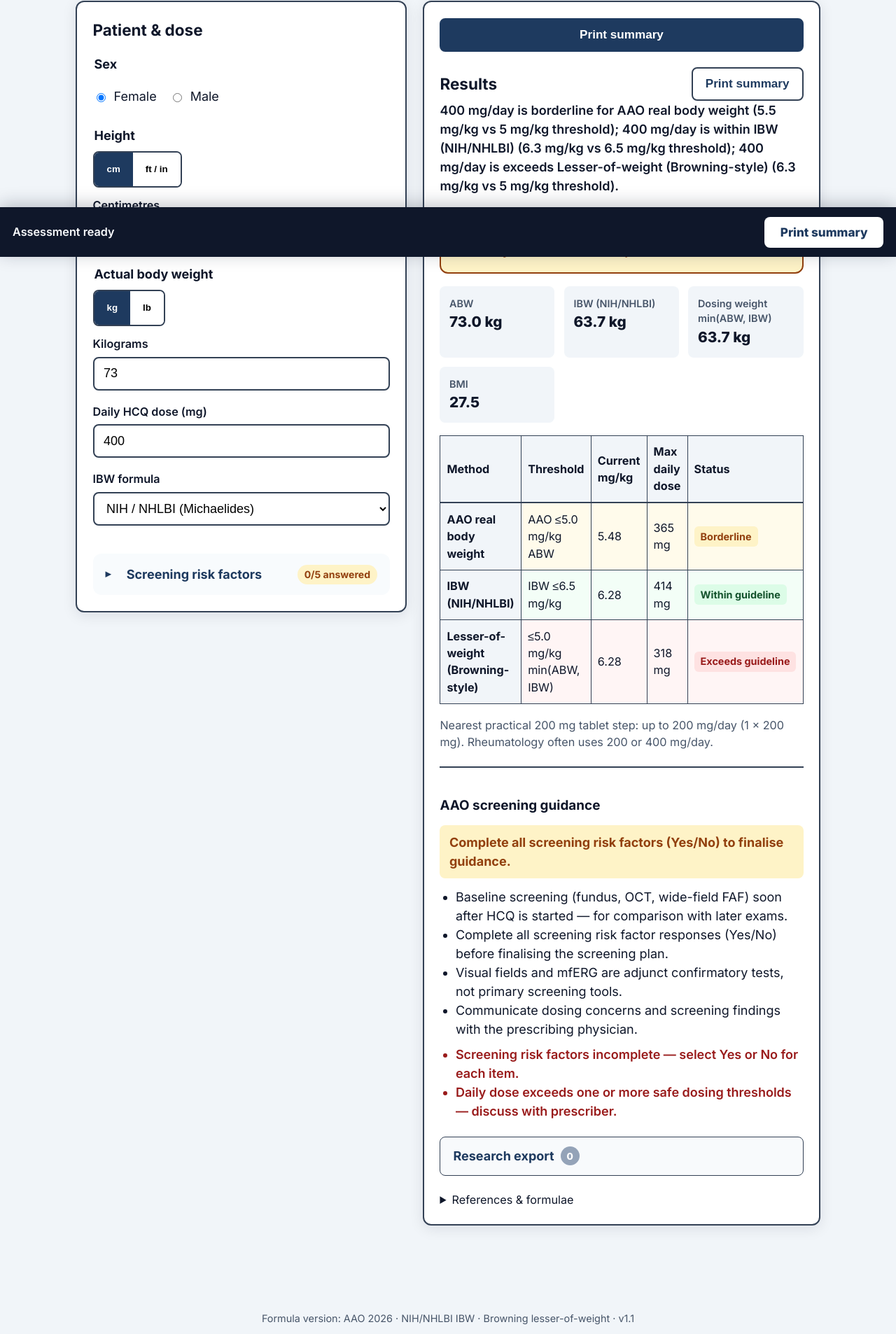
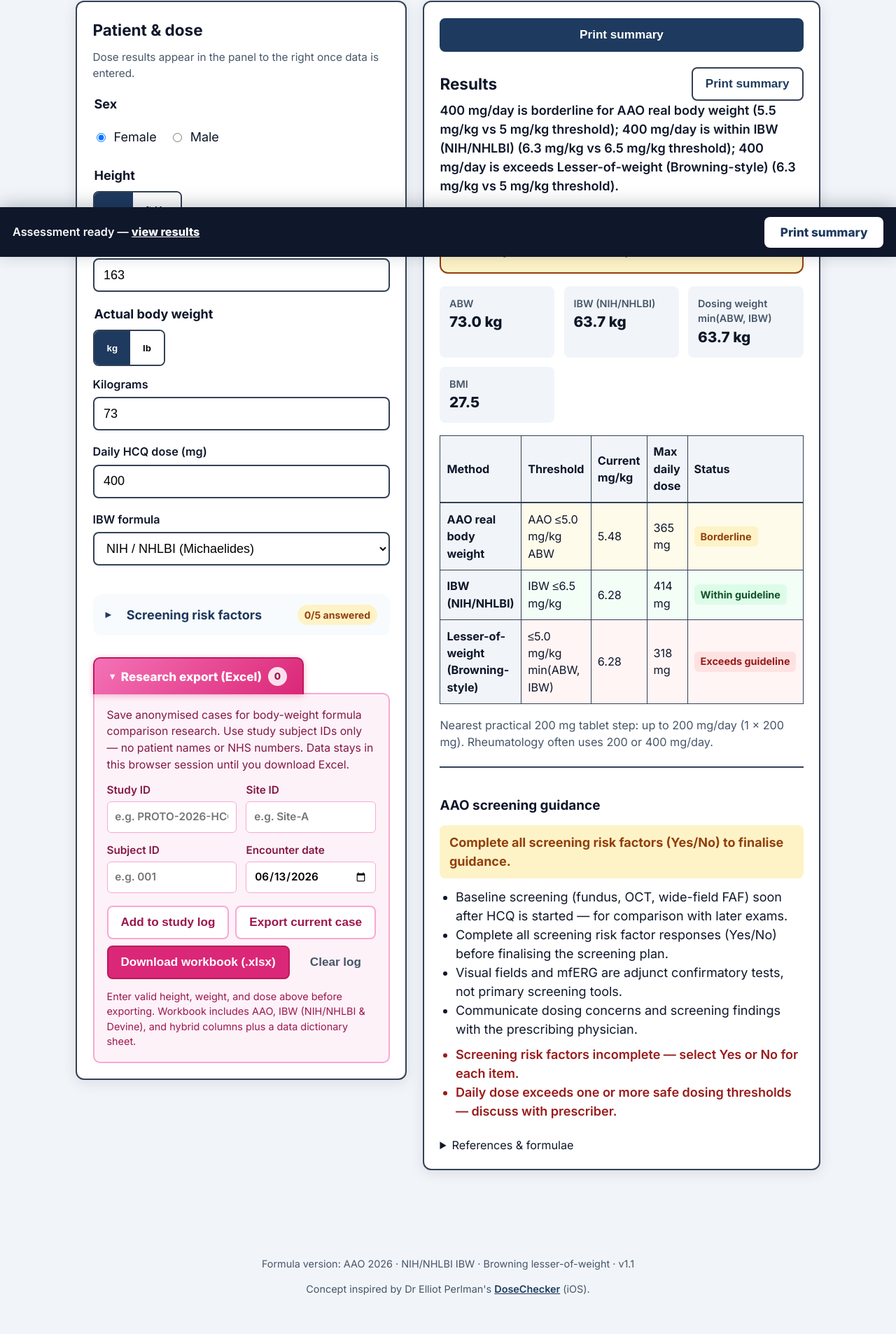
Before and after one commit to EyeMechanic786/HCQDoseCalculator, a website built with Vite: page index.html in a window 1280 px wide. Shown: the part 433-2339 px from the top of the page at 70% size. After the commit the page ends 2303 px from the top, so only its background shows below. Built offline with nearby package versions, Linux system fonts and the light colour scheme.

Commit message:
Improve research export discoverability with pink tab styling.
Move Excel export into the patient form with a pink tab, layout hints, and clearer Results navigation on mobile and desktop.

Co-authored-by: Cursor <cursoragent@cursor.com>

```diff
--- a/src/main.ts
+++ b/src/main.ts
@@ -228,7 +228,7 @@ function renderApp(): void {
     <main id="main" class="main">
       <div class="layout">
         <div id="form-root">${formHtml}</div>
-        <div id="results-root"></div>
+        <div id="results-root" tabindex="-1"></div>
       </div>
     </main>
     <footer class="site-footer">
--- a/src/style.css
+++ b/src/style.css
@@ -182,10 +182,41 @@ body {
   gap: 1.25rem;
 }
 
+#results-root {
+  scroll-margin-top: 1rem;
+}
+
+.layout-hint {
+  margin: -0.35rem 0 1rem;
+  font-size: 0.85rem;
+  color: var(--text-muted);
+}
+
+.layout-hint--desktop {
+  display: none;
+}
+
+.layout-hint--mobile {
+  display: block;
+}
+
+.layout-hint__link {
+  color: var(--primary);
+  font-weight: 700;
+}
+
 @media (min-width: 900px) {
   .layout {
     grid-template-columns: 1fr 1.2fr;
     align-items: start;
+  }
+
+  .layout-hint--desktop {
+    display: block;
+  }
+
+  .layout-hint--mobile {
+    display: none;
   }
 }
 
@@ -686,25 +717,47 @@ tr.status--exceeds {
 }
 
 .research-export {
-  margin-top: 1.25rem;
-  border: 1px solid var(--border);
-  border-radius: 8px;
-  background: #f8fafc;
+  margin-top: 1.75rem;
+  padding: 0;
+  border: none;
+  background: transparent;
 }
 
 .research-export__summary {
-  padding: 0.75rem 1rem;
-  font-weight: 700;
-  color: var(--primary);
+  display: inline-flex;
+  align-items: center;
+  gap: 0.5rem;
+  padding: 0.65rem 1.25rem;
+  font-weight: 800;
+  font-size: 0.95rem;
+  color: #fff;
   cursor: pointer;
   list-style: none;
-  display: flex;
-  align-items: center;
-  gap: 0.5rem;
+  background: linear-gradient(135deg, #f472b6 0%, #db2777 100%);
+  border: 2px solid #be185d;
+  border-bottom: none;
+  border-radius: 10px 10px 0 0;
+  box-shadow: 0 2px 10px rgba(219, 39, 119, 0.35);
+  position: relative;
+  z-index: 1;
+}
+
+.research-export__summary:hover {
+  background: linear-gradient(135deg, #f9a8d4 0%, #ec4899 100%);
 }
 
 .research-export__summary::-webkit-details-marker {
   display: none;
+}
+
+.research-export__summary::before {
+  content: '▾';
+  font-size: 0.75rem;
+  opacity: 0.9;
+}
+
+.research-export:not([open]) .research-export__summary::before {
+  content: '▸';
 }
 
 .research-export__badge {
@@ -715,25 +768,29 @@ tr.status--exceeds {
   height: 1.5rem;
   padding: 0 0.4rem;
   border-radius: 999px;
-  background: var(--primary);
-  color: #fff;
+  background: #fff;
+  color: #be185d;
   font-size: 0.75rem;
   font-weight: 800;
 }
 
 .research-export__badge--empty {
-  background: #94a3b8;
+  background: rgba(255, 255, 255, 0.85);
+  color: #9d174d;
 }
 
 .research-export__body {
-  padding: 0 1rem 1rem;
-  border-top: 1px solid var(--border);
+  padding: 1rem;
+  background: #fdf2f8;
+  border: 2px solid #f9a8d4;
+  border-radius: 0 10px 10px 10px;
+  margin-top: -2px;
 }
 
 .research-export__intro {
-  margin: 0.75rem 0;
+  margin: 0 0 0.75rem;
   font-size: 0.875rem;
-  color: var(--text-muted);
+  color: #831843;
   line-height: 1.5;
 }
 
@@ -750,14 +807,20 @@ tr.status--exceeds {
   gap: 0.25rem;
   font-size: 0.85rem;
   font-weight: 600;
+  color: #831843;
 }
 
 .research-export__field input {
   min-height: 2.5rem;
   padding: 0.4rem 0.6rem;
-  border: 1px solid var(--border);
+  border: 1px solid #f9a8d4;
   border-radius: 6px;
   font: inherit;
+  background: #fff;
+}
+
+.research-export__field input:focus-visible {
+  outline-color: #ec4899;
 }
 
 .research-export__actions {
@@ -767,10 +830,29 @@ tr.status--exceeds {
   margin-bottom: 0.75rem;
 }
 
+.research-export .btn--primary {
+  background: #db2777;
+  border-color: #be185d;
+  color: #fff;
+}
+
+.research-export .btn--primary:hover {
+  background: #be185d;
+}
+
+.research-export .btn--secondary {
+  border-color: #f9a8d4;
+  color: #9d174d;
+}
+
+.research-export .btn--secondary:hover {
+  background: #fce7f3;
+}
+
 .research-export__note {
   margin: 0;
   font-size: 0.8rem;
-  color: var(--text-muted);
+  color: #9d174d;
 }
 
 .results-print-top {
@@ -802,6 +884,12 @@ tr.status--exceeds {
   margin: 0;
   font-size: 0.9rem;
   font-weight: 600;
+}
+
+.print-bar__link {
+  color: #fff;
+  font-weight: 800;
+  text-decoration: underline;
 }
 
 .print-bar__btn {
--- a/src/ui/calculatorForm.ts
+++ b/src/ui/calculatorForm.ts
@@ -1,5 +1,6 @@
 import type { HeightUnit, IbwAlgorithm, Sex, WeightUnit, YesNo } from '../types.ts';
 import { renderScreeningRiskFactors } from './riskFactorsForm.ts';
+import { renderResearchExportPanel } from './researchExportPanel.ts';
 
 export interface FormState {
   sex: Sex;
@@ -41,6 +42,10 @@ export function renderCalculatorForm(state: FormState): string {
   return `
     <section class="panel" aria-labelledby="calc-heading">
       <h2 id="calc-heading">Patient &amp; dose</h2>
+      <p class="layout-hint layout-hint--desktop">Dose results appear in the panel to the right once data is entered.</p>
+      <p class="layout-hint layout-hint--mobile">
+        <a href="#results-root" class="layout-hint__link">Scroll down to Results</a> for the dose comparison table.
+      </p>
       <form id="calc-form" class="calc-form" novalidate>
         <fieldset class="field-group">
           <legend>Sex</legend>
@@ -120,6 +125,8 @@ export function renderCalculatorForm(state: FormState): string {
 
         ${renderScreeningRiskFactors(state)}
       </form>
+
+      ${renderResearchExportPanel()}
     </section>
   `;
 }
--- a/src/ui/calculatorFormBedside.ts
+++ b/src/ui/calculatorFormBedside.ts
@@ -1,11 +1,15 @@
 import type { FormState } from './calculatorForm.ts';
 import { renderScreeningRiskFactors } from './riskFactorsForm.ts';
+import { renderResearchExportPanel } from './researchExportPanel.ts';
 
 /** DoseChecker-inspired compact input layout — height, weight, dose first. */
 export function renderBedsideForm(state: FormState): string {
   return `
     <section class="bedside-card bedside-card--inputs" aria-labelledby="bedside-inputs-heading">
       <h2 id="bedside-inputs-heading" class="bedside-card__title">Enter patient data</h2>
+      <p class="layout-hint layout-hint--mobile">
+        <a href="#results-root" class="layout-hint__link">Scroll down to Results</a> for the dose assessment.
+      </p>
       <form id="calc-form" class="bedside-form" novalidate>
         <div class="bedside-segment" role="group" aria-label="Sex">
           <button type="button" class="bedside-segment__btn ${state.sex === 'female' ? 'is-active' : ''}" data-sex="female">Female</button>
@@ -66,6 +70,8 @@ export function renderBedsideForm(state: FormState): string {
           </label>
         </details>
       </form>
+
+      ${renderResearchExportPanel()}
     </section>
   `;
 }
--- a/src/ui/printBar.ts
+++ b/src/ui/printBar.ts
@@ -10,7 +10,7 @@ export function renderPrintButton(label = 'Print summary', className = 'btn btn-
 export function renderStickyPrintBar(visible: boolean): string {
   return `
     <div id="print-bar" class="print-bar ${visible ? '' : 'print-bar--hidden'}" ${visible ? '' : 'aria-hidden="true"'}>
-      <p class="print-bar__text">Assessment ready</p>
+      <p class="print-bar__text">Assessment ready — <a href="#results-root" class="print-bar__link">view results</a></p>
       ${renderPrintButton('Print summary', 'print-bar__btn')}
     </div>
   `;
--- a/src/ui/researchExportPanel.ts
+++ b/src/ui/researchExportPanel.ts
@@ -2,15 +2,15 @@ import { getLogCount } from '../export/studyLog.ts';
 import { loadStudyMeta } from '../export/studyMeta.ts';
 import { todayIsoDate } from '../export/buildResearchRow.ts';
 
-export function renderResearchExportPanel(enabled: boolean): string {
+export function renderResearchExportPanel(): string {
   const logCount = getLogCount();
   const meta = loadStudyMeta();
   const today = todayIsoDate();
 
   return `
-    <details class="research-export" id="research-export">
+    <details class="research-export" id="research-export" open>
       <summary class="research-export__summary">
-        Research export
+        Research export (Excel)
         <span id="research-log-count" class="research-export__badge ${logCount === 0 ? 'research-export__badge--empty' : ''}" aria-label="${logCount} cases in study log">${logCount}</span>
       </summary>
       <div class="research-export__body">
@@ -30,22 +30,22 @@ export function renderResearchExportPanel(enabled: boolean): string {
           </label>
           <label class="research-export__field">
             <span>Subject ID</span>
-            <input type="text" id="research-subject-id" placeholder="e.g. 001" autocomplete="off" ${enabled ? '' : 'disabled'} />
+            <input type="text" id="research-subject-id" placeholder="e.g. 001" autocomplete="off" />
           </label>
           <label class="research-export__field">
             <span>Encounter date</span>
-            <input type="date" id="research-encounter-date" value="${today}" ${enabled ? '' : 'disabled'} />
+            <input type="date" id="research-encounter-date" value="${today}" />
           </label>
         </div>
 
         <div class="research-export__actions">
-          <button type="button" class="btn btn--secondary" data-action="research-add" ${enabled ? '' : 'disabled'}>
+          <button type="button" class="btn btn--secondary" data-action="research-add">
             Add to study log
           </button>
-          <button type="button" class="btn btn--secondary" data-action="research-export-current" ${enabled ? '' : 'disabled'}>
+          <button type="button" class="btn btn--secondary" data-action="research-export-current">
             Export current case
           </button>
-          <button type="button" class="btn btn--primary" data-action="research-download" ${enabled ? '' : 'disabled'}>
+          <button type="button" class="btn btn--primary" data-action="research-download">
             Download workbook (.xlsx)
           </button>
           <button type="button" class="btn btn--ghost" data-action="research-clear">
@@ -54,7 +54,7 @@ export function renderResearchExportPanel(enabled: boolean): string {
         </div>
 
         <p class="research-export__note">
-          Workbook includes all logged cases with AAO, IBW (NIH/NHLBI &amp; Devine), and hybrid columns, plus a data dictionary sheet.
+          Enter valid height, weight, and dose above before exporting. Workbook includes AAO, IBW (NIH/NHLBI &amp; Devine), and hybrid columns plus a data dictionary sheet.
         </p>
       </div>
     </details>
--- a/src/ui/resultsPanel.ts
+++ b/src/ui/resultsPanel.ts
@@ -1,6 +1,5 @@
 import { renderRiskFactorWarning } from './riskFactorWarning.ts';
 import { renderPrintButton } from './printBar.ts';
-import { renderResearchExportPanel } from './researchExportPanel.ts';
 import { statusClass, statusLabel } from '../calc/screening.ts';
 import type { HcqAssessment } from '../types.ts';
 import type { ScreeningGuidance } from '../types.ts';
@@ -13,7 +12,7 @@ export function renderResultsPanel(
 ): string {
   if (invalidMessage) {
     return `
-      <section class="panel panel--results" aria-live="polite" aria-atomic="true">
+      <section class="panel panel--results" aria-live="polite" aria-atomic="true" id="results-panel">
         <h2>Results</h2>
         <p class="results-placeholder">${invalidMessage}</p>
       </section>
@@ -22,7 +21,7 @@ export function renderResultsPanel(
 
   if (!assessment) {
     return `
-      <section class="panel panel--results" aria-live="polite" aria-atomic="true">
+      <section class="panel panel--results" aria-live="polite" aria-atomic="true" id="results-panel">
         <h2>Results</h2>
         <p class="results-placeholder">Enter patient measurements and dose to see assessment.</p>
       </section>
@@ -67,7 +66,7 @@ export function renderResultsPanel(
     : '';
 
   return `
-    <section class="panel panel--results" aria-live="polite" aria-atomic="true">
+    <section class="panel panel--results" aria-live="polite" aria-atomic="true" id="results-panel">
       <div class="results-print-top">
         ${renderPrintButton('Print summary', 'btn btn--print btn--print-top')}
       </div>
@@ -127,8 +126,6 @@ export function renderResultsPanel(
 
       ${screeningBlock}
 
-      ${renderResearchExportPanel(true)}
-
       <details class="references">
         <summary>References &amp; formulae</summary>
         <ul>
--- a/src/ui/resultsPanelBedside.ts
+++ b/src/ui/resultsPanelBedside.ts
@@ -1,6 +1,5 @@
 import { renderRiskFactorWarning } from './riskFactorWarning.ts';
 import { renderPrintButton } from './printBar.ts';
-import { renderResearchExportPanel } from './researchExportPanel.ts';
 import { statusClass, statusLabel } from '../calc/screening.ts';
 import { formatNumber, kgToLb } from '../calc/units.ts';
 import type { HcqAssessment, ScreeningGuidance } from '../types.ts';
@@ -49,7 +48,8 @@ export function renderBedsideResults(
     : '';
 
   return `
-    <section class="bedside-results" aria-live="polite" aria-atomic="true">
+    <section class="bedside-results" id="results-panel" aria-live="polite" aria-atomic="true">
+      <h2 class="bedside-results__heading">Results</h2>
       <div class="bedside-print-top">
         ${renderPrintButton('Print summary', 'bedside-btn bedside-btn--print-top')}
       </div>
@@ -116,8 +116,6 @@ export function renderBedsideResults(
 
       ${screeningHtml}
 
-      ${renderResearchExportPanel(true)}
-
       <p class="bedside-footnote">
         Lesser-of-weight hybrid max: ${Math.round(assessment.methods[2]!.maxDailyDoseMg)} mg/day · BMI ${formatNumber(assessment.bmi, 1)}
       </p>
```
Also changed, not shown: src/style-bedside.css (+19 -2 lines).
